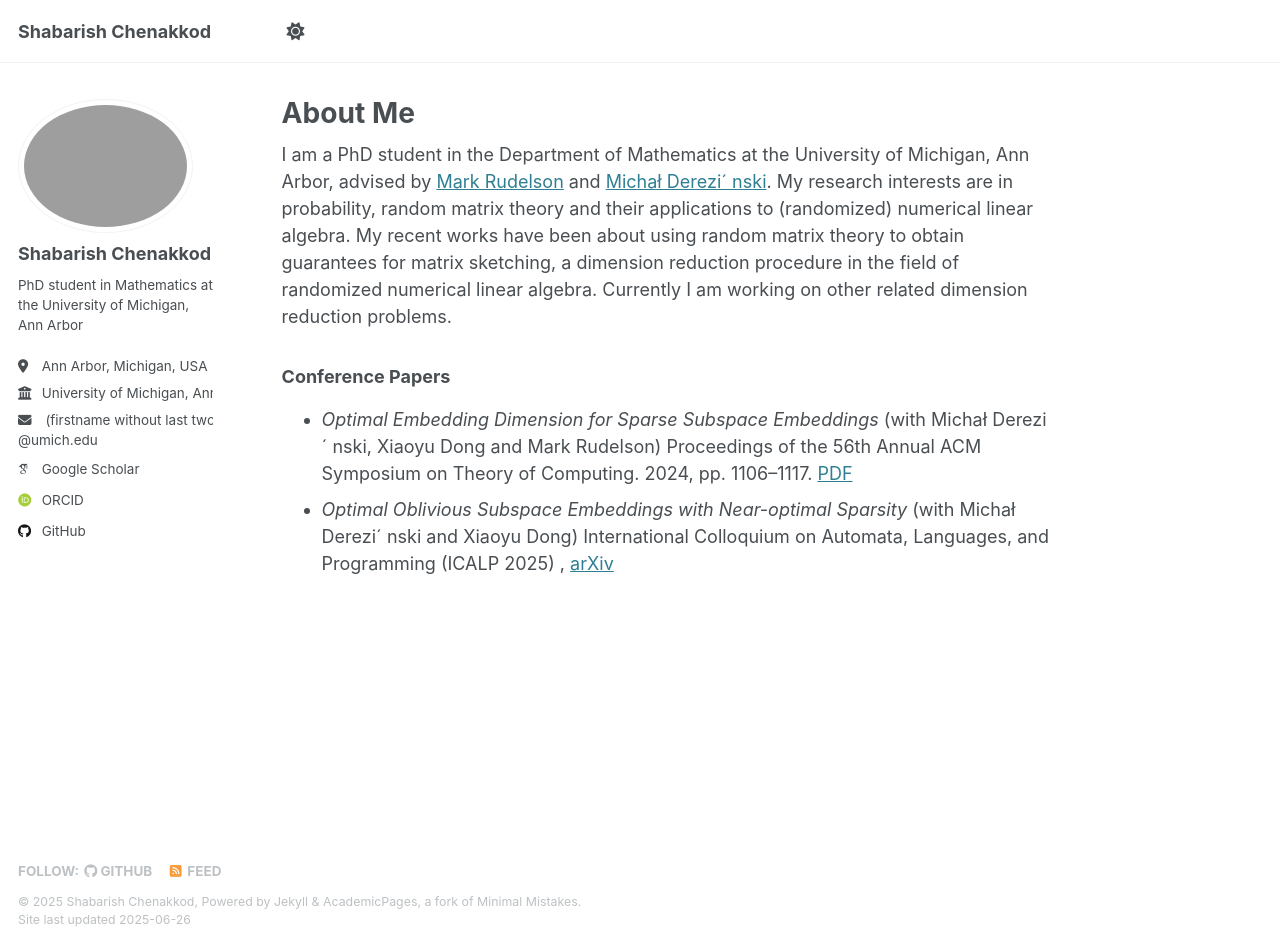
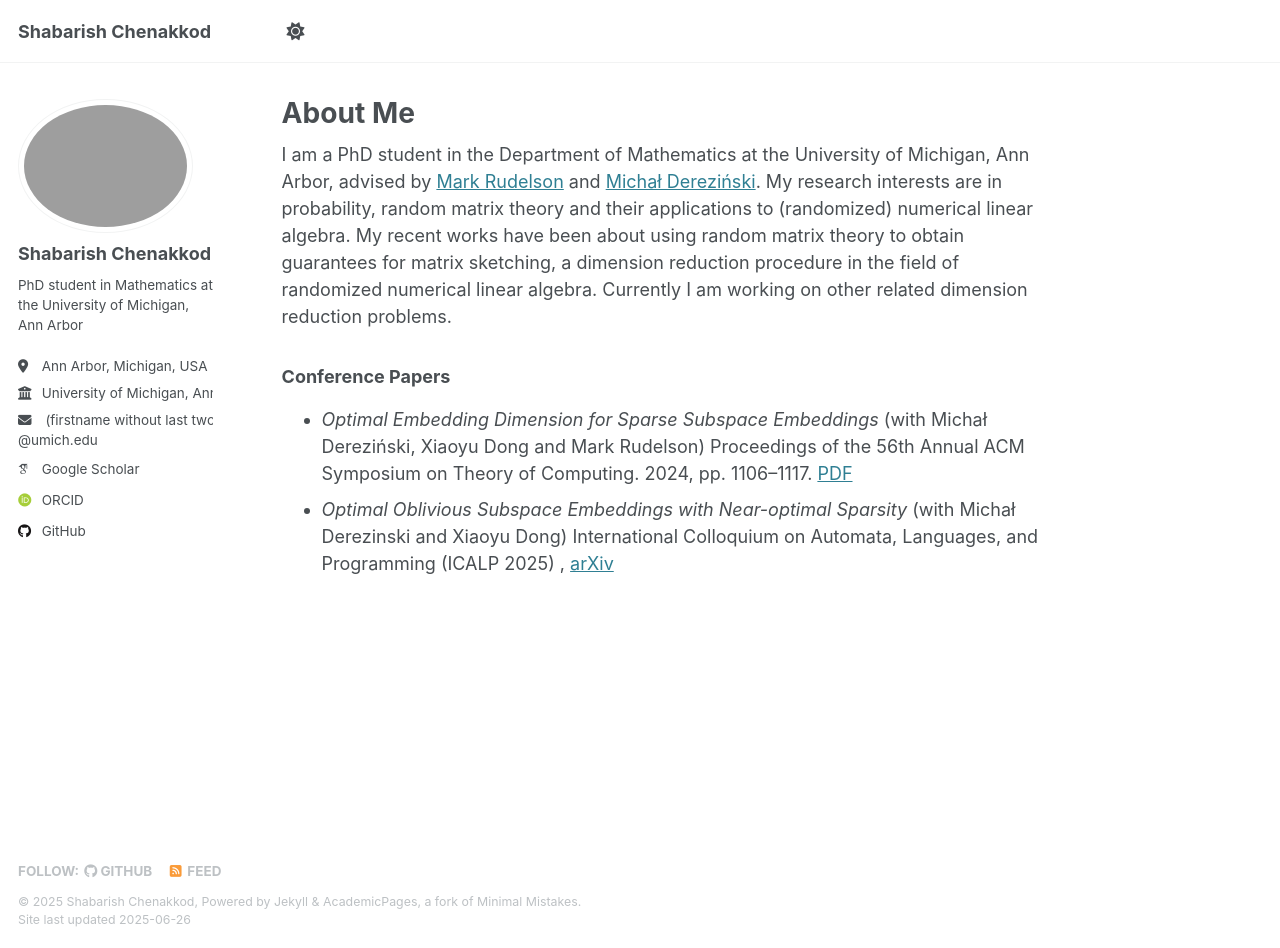
Before and after one commit to shabarishch/shabarishch.github.io, a Jekyll site: the page built from _pages/about.md, in a window 1280 px wide and 948 px high. Built offline with Jekyll 4.4.1, drawn with Linux system fonts in a browser that asks for light colours; some web fonts are replaced.

Commit message:
Update about.md
Trying to fix accented n.

```diff
--- a/_pages/about.md
+++ b/_pages/about.md
@@ -7,9 +7,9 @@ redirect_from:
   - /about.html
 ---
 
-I am a PhD student in the Department of Mathematics at the University of Michigan, Ann Arbor, advised by [Mark Rudelson](https://websites.umich.edu/~rudelson/) and [Michał Derezi´ nski](https://web.eecs.umich.edu/~derezin/). My research interests are in probability, random matrix theory and their applications to (randomized) numerical linear algebra. My recent works have been about using random matrix theory to obtain guarantees for matrix sketching, a dimension reduction procedure in the field of randomized numerical linear algebra. Currently I am working on other related dimension reduction problems.
+I am a PhD student in the Department of Mathematics at the University of Michigan, Ann Arbor, advised by [Mark Rudelson](https://websites.umich.edu/~rudelson/) and [Michał Dereziński](https://web.eecs.umich.edu/~derezin/). My research interests are in probability, random matrix theory and their applications to (randomized) numerical linear algebra. My recent works have been about using random matrix theory to obtain guarantees for matrix sketching, a dimension reduction procedure in the field of randomized numerical linear algebra. Currently I am working on other related dimension reduction problems.
 
 ### Conference Papers
 
-* *Optimal Embedding Dimension for Sparse Subspace Embeddings* (with Michał Derezi´ nski, Xiaoyu Dong and Mark Rudelson) Proceedings of the 56th Annual ACM Symposium on Theory of Computing. 2024, pp. 1106–1117. [PDF](https://shabarishch.github.io/files/chenakkod_stoc2024.pdf)
-* *Optimal Oblivious Subspace Embeddings with Near-optimal Sparsity* (with Michał Derezi´ nski and Xiaoyu Dong) International Colloquium on Automata, Languages, and Programming (ICALP 2025) , [arXiv](https://arxiv.org/abs/2411.08773)
+* *Optimal Embedding Dimension for Sparse Subspace Embeddings* (with Michał Dereziński, Xiaoyu Dong and Mark Rudelson) Proceedings of the 56th Annual ACM Symposium on Theory of Computing. 2024, pp. 1106–1117. [PDF](https://shabarishch.github.io/files/chenakkod_stoc2024.pdf)
+* *Optimal Oblivious Subspace Embeddings with Near-optimal Sparsity* (with Michał Derezinski and Xiaoyu Dong) International Colloquium on Automata, Languages, and Programming (ICALP 2025) , [arXiv](https://arxiv.org/abs/2411.08773)
```
